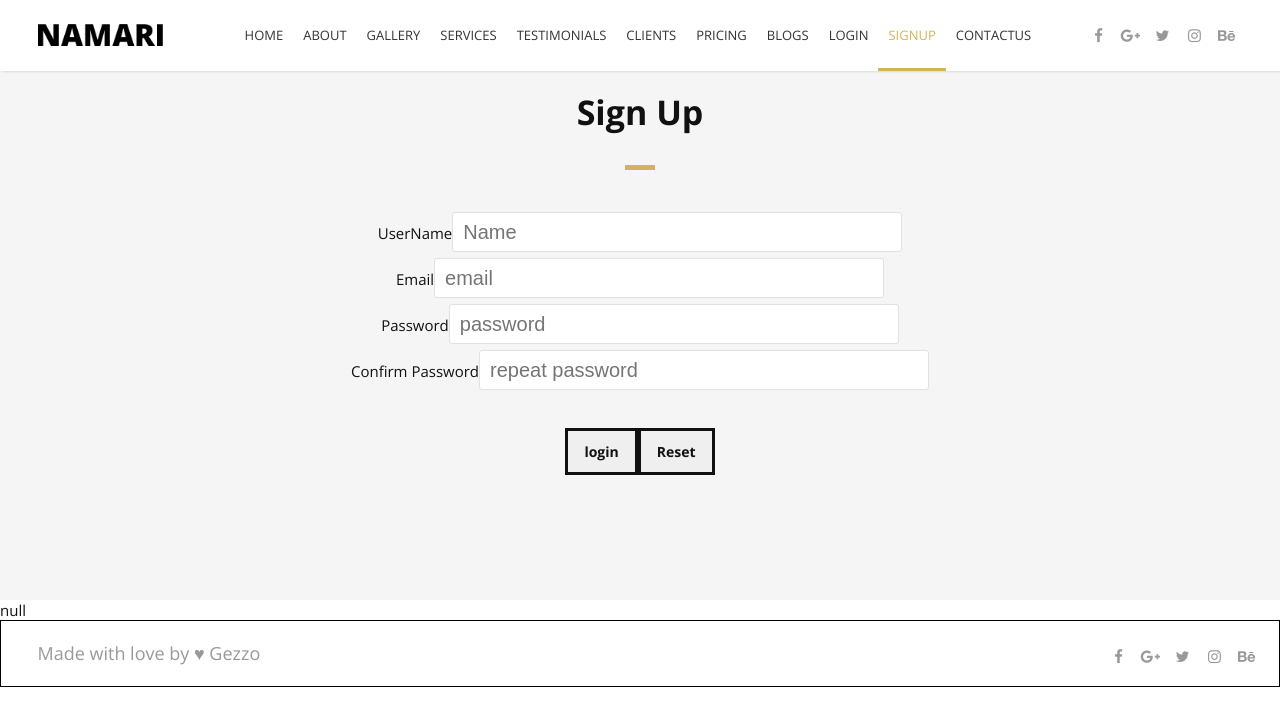
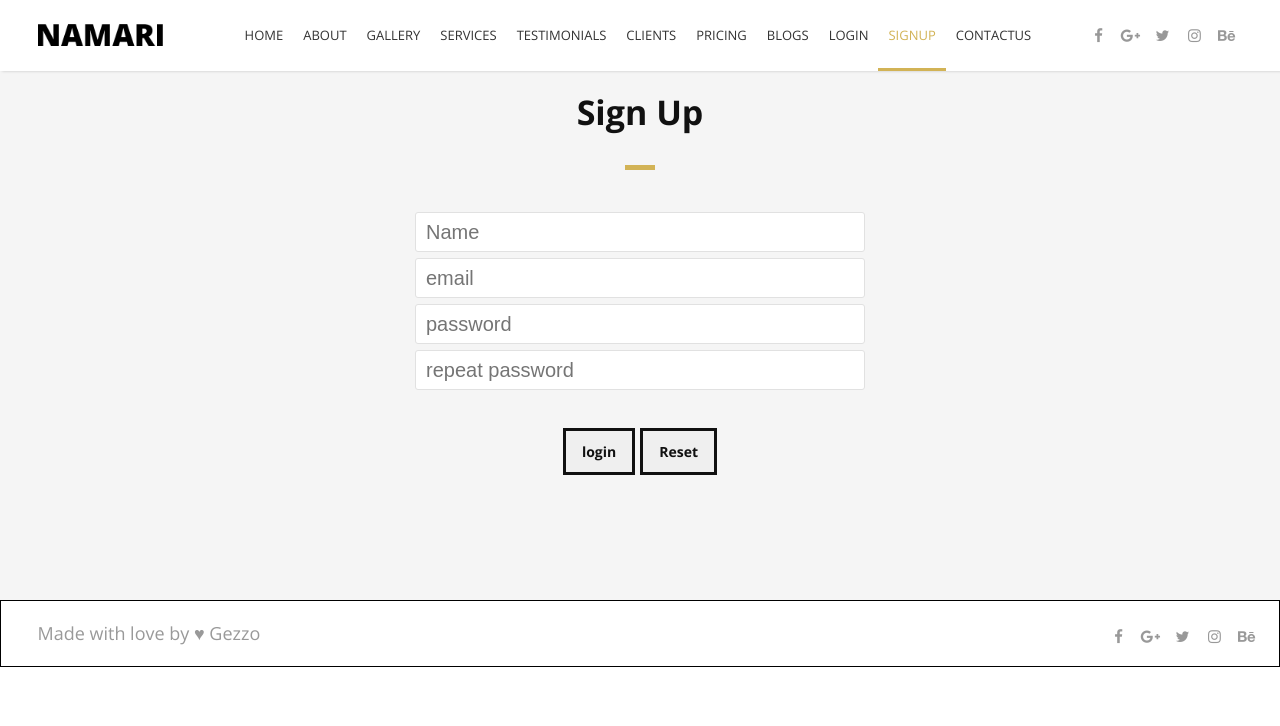
Before and after one commit to mhmdwSamir/ConvertingToAngular, an Angular app: page /signUp in a window 1280 px wide. Shown: the top 726 px of the page. Built offline with nearby package versions, Linux system fonts and the light colour scheme.

Commit message:
enhance style on sign up page

```diff
--- a/src/app/log-in/log-in.component.html
+++ b/src/app/log-in/log-in.component.html
@@ -1,9 +1,7 @@
 <section class="secondary-color text-center scrollto clearfix">
   <div class="row clearfix">
     <div class="section-heading">
-      <h2 class="section-title">
-        Log In
-      </h2>
+      <h2 class="section-title"><i class="fa fa-sign-in"></i> Log In</h2>
       <form [formGroup]="loginForm" (ngSubmit)="logIn()">
         <app-input
           placeholder="Email"
--- a/src/app/sign-up/sign-up.component.html
+++ b/src/app/sign-up/sign-up.component.html
@@ -8,7 +8,6 @@
       <form [formGroup]="signUpForm">
         <app-input
           placeholder="Name"
-          label="UserName"
           type="text"
           [control]="signUpForm.get('username')"
           [controlType]="'input'"
@@ -16,7 +15,6 @@
         </app-input>
         <app-input
           placeholder="email"
-          label="Email"
           type="'email'"
           [control]="signUpForm.get('email')"
           [controlType]="'input'"
@@ -24,7 +22,6 @@
         </app-input>
         <app-input
           placeholder="password"
-          label="Password"
           type="password"
           [control]="signUpForm.get('password')"
           [controlType]="'input'"
@@ -32,7 +29,6 @@
         </app-input>
         <app-input
           placeholder="repeat password"
-          label="Confirm Password"
           type="password"
           [control]="signUpForm.get('confirmPassword')"
           [controlType]="'input'"
@@ -52,8 +48,18 @@
           </p>
         </ng-container>
         <div class="buttons">
-          <button class="button" type="submit">login</button>
-          <button class="button" type="button" (click)="signUpForm.reset()">
+          <button
+            [class.disabled]="signUpForm.invalid"
+            class="button loginButton"
+            type="submit"
+          >
+            login
+          </button>
+          <button
+            class="button resetButton"
+            type="button"
+            (click)="signUpForm.reset()"
+          >
             Reset
           </button>
         </div>
@@ -61,5 +67,3 @@
     </div>
   </div>
 </section>
-
-{{ signUpForm.errors | json }}
--- a/src/app/sign-up/sign-up.component.scss
+++ b/src/app/sign-up/sign-up.component.scss
@@ -1,3 +1,16 @@
 .styleError {
   color: red;
 }
+.loginButton {
+  margin-right: 5px;
+  cursor: pointer;
+}
+.resetButton {
+  cursor: pointer;
+  &:hover {
+    border-color: red;
+  }
+}
+.disabled {
+  cursor: none;
+}
```
